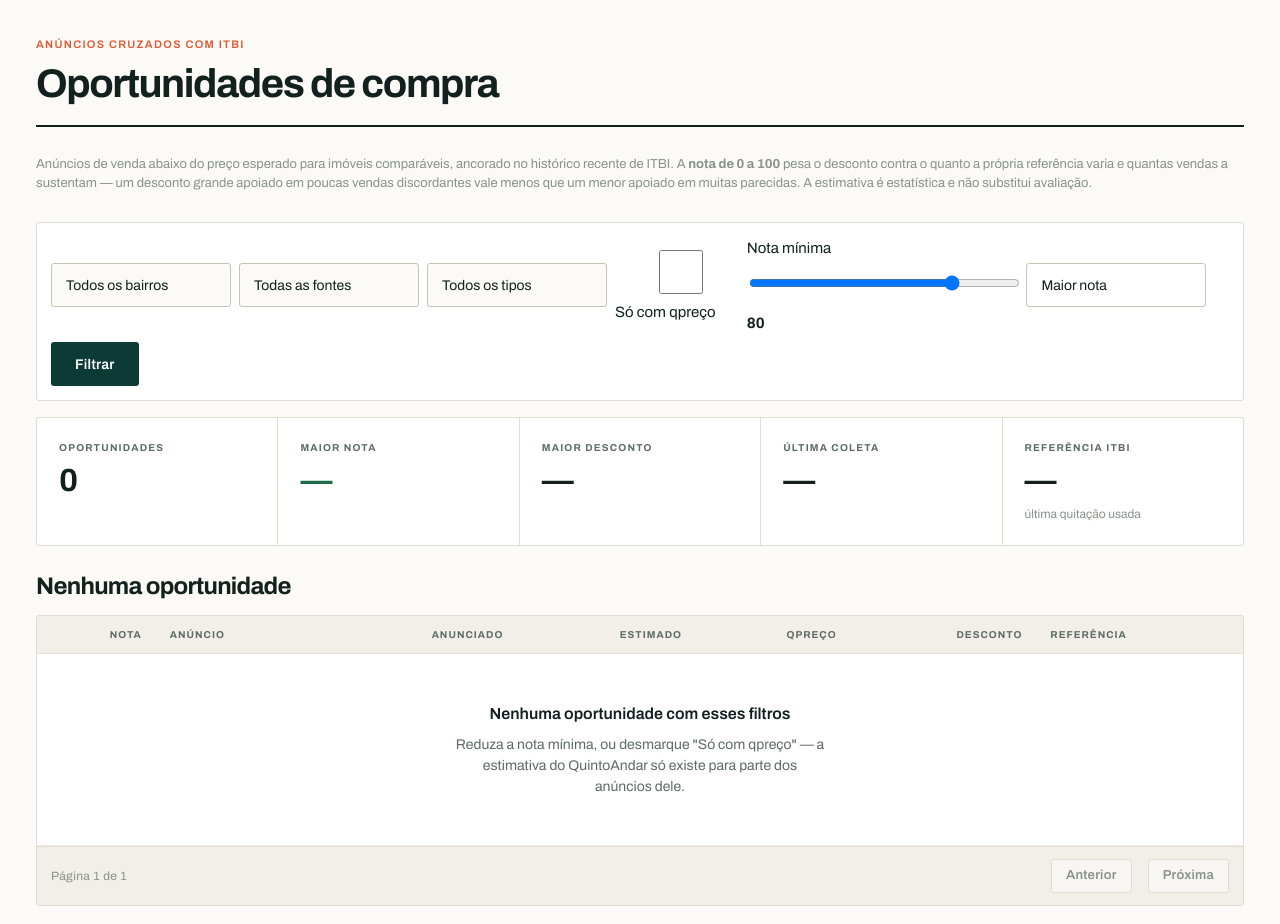
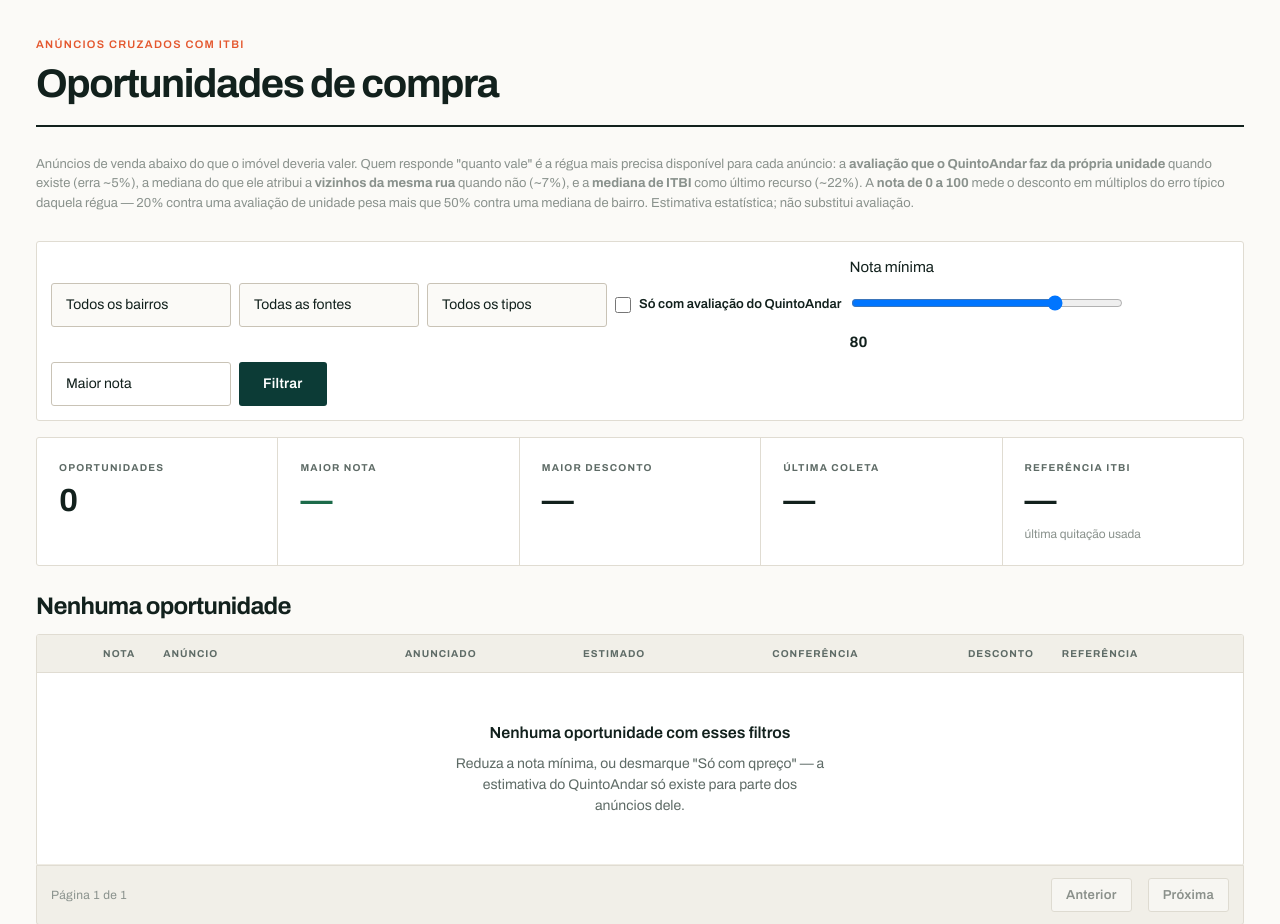
Before and after one commit to tqchagas/imovel-radar, a FastAPI app: page /oportunidades in a window 1280 px wide. Shown: the part 63-987 px from the top of the page. Run offline with FastAPI, Linux system fonts and the light colour scheme; data that the repository does not hold is empty; parts of the project's set-up code (start-up, migrations or seed data) failed here and were passed over.

Commit message:
feat: detalhe em modal e a tabela dizendo quem avaliou
O detalhe abria no fim da pagina: quem clicava na decima linha era levado para
longe da tabela e perdia o lugar. Agora e sobreposicao — a lista fica atras,
fechar devolve exatamente onde estava, e sai pelo Esc ou clicando no fundo.

A coluna de referencia mostrava o tier de ITBI mesmo quando a avaliacao veio do
QuintoAndar, e a linha se contradizia: "estimado R$ 1,98 mi · referencia:
bairro amplo, 1.228 ITBIs". Agora ela diz quem respondeu. A coluna do qpreco
virou "conferencia" e mostra a outra regua com o desconto dela, que e o que
permite ver se as duas concordam.

Tres defeitos de layout que so apareceram olhando a tela:

- a caixa "so com qpreco" herdava `width: 100%` e `min-height: 44px` de
  `.field input`, que assume campo de texto, e virava um retangulo vazio;
- os rotulos do detalhe colidiam com os valores, porque `.compare-cell` foi
  desenhada para rotulo curto ao lado do numero e os novos sao frases;
- a celula do qpreco repetia o valor que ja estava em "Vale".

O texto de abertura tambem estava descrevendo o modelo antigo, de desconto
contra dispersao de amostra.

```diff
--- a/app/static/oportunidades.html
+++ b/app/static/oportunidades.html
@@ -18,11 +18,15 @@
       <h1 class="page-title">Oportunidades de compra</h1>
     </div>
     <p class="panel-note" id="intro">
-      Anúncios de venda abaixo do preço esperado para imóveis comparáveis, ancorado
-      no histórico recente de ITBI. A <strong>nota de 0 a 100</strong> pesa o desconto
-      contra o quanto a própria referência varia e quantas vendas a sustentam — um
-      desconto grande apoiado em poucas vendas discordantes vale menos que um menor
-      apoiado em muitas parecidas. A estimativa é estatística e não substitui avaliação.
+      Anúncios de venda abaixo do que o imóvel deveria valer. Quem responde
+      "quanto vale" é a régua mais precisa disponível para cada anúncio: a
+      <strong>avaliação que o QuintoAndar faz da própria unidade</strong> quando
+      existe (erra ~5%), a mediana do que ele atribui a <strong>vizinhos da mesma
+      rua</strong> quando não (~7%), e a <strong>mediana de ITBI</strong> como
+      último recurso (~22%). A <strong>nota de 0 a 100</strong> mede o desconto em
+      múltiplos do erro típico daquela régua — 20% contra uma avaliação de unidade
+      pesa mais que 50% contra uma mediana de bairro. Estimativa estatística; não
+      substitui avaliação.
     </p>
 
     <form class="filter-bar" id="filter-form">
@@ -47,9 +51,9 @@
             <option value="CASA">Casa</option>
           </select>
         </div>
-        <label class="field" for="com_qpreco" style="flex-direction:row;align-items:center;gap:8px">
+        <label class="check" for="com_qpreco">
           <input id="com_qpreco" type="checkbox">
-          <span style="white-space:nowrap">Só com qpreço</span>
+          <span>Só com avaliação do QuintoAndar</span>
         </label>
         <label class="field" for="min_nota" style="flex-direction:row;align-items:center;gap:10px;min-width:230px">
           <span style="white-space:nowrap">Nota mínima</span>
@@ -92,7 +96,7 @@
             <th>Anúncio</th>
             <th class="numeric">Anunciado</th>
             <th class="numeric">Estimado</th>
-            <th class="numeric">qpreço</th>
+            <th class="numeric">Conferência</th>
             <th class="numeric">Desconto</th>
             <th>Referência</th>
           </tr>
@@ -107,13 +111,15 @@
       <button class="btn btn-secondary btn-sm" type="button" id="next" disabled>Próxima</button>
     </div>
 
-    <section class="panel" id="detail" hidden>
+    <div class="modal-backdrop" id="detail" hidden>
+      <section class="modal panel" role="dialog" aria-modal="true" aria-labelledby="detail-title">
         <div class="panel-head">
           <h2 class="section-title" id="detail-title">Detalhe</h2>
           <button class="btn btn-ghost btn-sm" type="button" id="detail-close">Fechar</button>
         </div>
         <div id="detail-body"></div>
       </section>
+    </div>
   </main>
 
   <script src="/static/common.js"></script>
--- a/app/static/oportunidades.js
+++ b/app/static/oportunidades.js
@@ -95,11 +95,20 @@ const listingMeta = (item) =>
 /* —— Tabela ————————————————————————————————— */
 
 function referenceCell(item) {
-  // The score already carries the trust judgment, and it reads the sample
-  // directly. Showing the old tier next to it produced rows labelled "baixa"
-  // with a score of 100, which is a contradiction, not information. What is
-  // still worth showing is the factual scope the reference came from.
+  // Quem respondeu "quanto vale". Mostrar o tier de ITBI aqui quando a
+  // avaliação veio do QuintoAndar fazia a linha se contradizer: "estimado
+  // R$ 1,98 mi · referência: bairro amplo, 1.228 ITBIs".
   const cell = el('td');
+  if (item.referencia_primaria === 'qpreco') {
+    cell.appendChild(el('div', 'cell-title', 'QuintoAndar'));
+    cell.appendChild(el('div', 'cell-sub', 'avaliou esta unidade'));
+    return cell;
+  }
+  if (item.referencia_primaria === 'qpreco_vizinho') {
+    cell.appendChild(el('div', 'cell-title', 'QuintoAndar'));
+    cell.appendChild(el('div', 'cell-sub', 'vizinhos da mesma rua'));
+    return cell;
+  }
   cell.appendChild(el('div', 'cell-title', REFERENCE_LABELS[item.tipo_referencia] || '—'));
   cell.appendChild(el('div', 'cell-sub', `${formatInteger(item.amostra_count)} ITBIs`));
   return cell;
@@ -125,20 +134,22 @@ function scoreCell(item) {
   return cell;
 }
 
-function qprecoCell(item) {
-  // Only QuintoAndar publishes an estimate, so most rows are empty here. When
-  // there is one, the discount against it is what says whether the two
-  // references agree — the score column already shows only the lower of them.
+function conferenciaCell(item) {
+  // A outra régua, para quem quiser ver se as duas concordam: o ITBI quando o
+  // QuintoAndar avaliou, e o qpreço quando foi o ITBI que respondeu.
   const cell = el('td', 'numeric');
-  if (!Number.isFinite(item.qpreco_estimado)) {
+  const porQpreco = (item.referencia_primaria || 'itbi').startsWith('qpreco');
+  const valor = porQpreco ? item.preco_estimado_itbi : item.qpreco_estimado;
+  const desconto = porQpreco ? item.desconto_itbi_pct : item.qpreco_desconto_pct;
+  if (!Number.isFinite(valor)) {
     cell.appendChild(el('span', 'cell-sub', '—'));
     return cell;
   }
-  cell.appendChild(el('div', null, formatCompactCurrency(item.qpreco_estimado)));
-  if (Number.isFinite(item.qpreco_desconto_pct)) {
-    const pct = Math.abs(item.qpreco_desconto_pct);
-    const lado = item.qpreco_desconto_pct >= 0 ? 'abaixo' : 'acima';
-    cell.appendChild(el('div', 'cell-sub', `anúncio ${discountLabel(pct)} ${lado}`));
+  cell.appendChild(el('div', null, formatCompactCurrency(valor)));
+  cell.appendChild(el('div', 'cell-sub', porQpreco ? 'por ITBI' : 'QuintoAndar'));
+  if (Number.isFinite(desconto)) {
+    const lado = desconto >= 0 ? 'abaixo' : 'acima';
+    cell.appendChild(el('div', 'cell-sub', `${discountLabel(Math.abs(desconto))} ${lado}`));
   }
   return cell;
 }
@@ -149,7 +160,7 @@ function row(item) {
   tr.appendChild(listingCell(item));
   tr.appendChild(el('td', 'numeric', formatCompactCurrency(item.preco_anunciado)));
   tr.appendChild(el('td', 'numeric', formatCompactCurrency(item.preco_estimado)));
-  tr.appendChild(qprecoCell(item));
+  tr.appendChild(conferenciaCell(item));
   const discount = el('td', 'numeric');
   const strong = el('strong', item.desconto_pct >= 0 ? 'alta' : null, discountLabel(item.desconto_pct));
   discount.appendChild(strong);
@@ -162,9 +173,9 @@ function row(item) {
 /* —— Detalhe ————————————————————————————————— */
 
 function detailLine(label, value) {
-  const line = el('div', 'compare-cell');
-  line.appendChild(el('span', 'compare-label', label));
-  line.appendChild(el('span', null, value));
+  const line = el('div', 'detail-cell');
+  line.appendChild(el('span', 'detail-label', label));
+  line.appendChild(el('span', 'detail-value', value));
   return line;
 }
 
@@ -179,9 +190,9 @@ function openDetail(item) {
   // Quem respondeu "quanto vale" muda a régua inteira: o qpreço avalia a
   // unidade e erra ~5%, a escada de ITBI vê rua e metragem e erra 22%.
   const REGUA = {
-    qpreco: 'Vale (QuintoAndar avaliou esta unidade)',
-    qpreco_vizinho: 'Vale (QuintoAndar avaliou vizinhos da mesma rua)',
-    itbi: 'Vale (mediana de ITBI)',
+    qpreco: 'Vale · QuintoAndar avaliou esta unidade',
+    qpreco_vizinho: 'Vale · QuintoAndar avaliou vizinhos da rua',
+    itbi: 'Vale · mediana de ITBI',
   };
   const porQpreco = (item.referencia_primaria || 'itbi').startsWith('qpreco');
   grid.appendChild(detailLine(
@@ -251,11 +262,12 @@ function openDetail(item) {
   if (Number.isFinite(item.qpreco_estimado)) {
     // The score column shows only the lower of the two references, so the
     // detail is where both halves have to be visible.
+    // O valor já aparece na célula "Vale"; aqui interessa como as duas réguas
+    // pontuaram o mesmo anúncio.
     grid.appendChild(
       detailLine(
-        'QuintoAndar estima',
-        `${formatCurrency(item.qpreco_estimado)} · nota ${formatInteger(item.nota_qpreco)}`
-          + ` (ITBI ${formatInteger(item.nota_itbi)})`
+        'Notas das duas réguas',
+        `QuintoAndar ${formatInteger(item.nota_qpreco)} · ITBI ${formatInteger(item.nota_itbi)}`
       )
     );
   }
@@ -318,8 +330,19 @@ function openDetail(item) {
     actions.appendChild(open);
   }
   body.appendChild(actions);
+  abrirModal(panel);
+}
+
+function abrirModal(panel) {
   panel.hidden = false;
-  panel.scrollIntoView({ behavior: 'smooth', block: 'nearest' });
+  document.body.classList.add('modal-aberto');
+  panel.scrollTop = 0;
+  $('detail-close').focus();
+}
+
+function fecharModal() {
+  $('detail').hidden = true;
+  document.body.classList.remove('modal-aberto');
 }
 
 /* —— Render ————————————————————————————————— */
@@ -448,8 +471,13 @@ async function init() {
     page += 1;
     load();
   });
-  $('detail-close').addEventListener('click', () => {
-    $('detail').hidden = true;
+  $('detail-close').addEventListener('click', fecharModal);
+  // Fechar pelo fundo e pelo Esc: num modal, clicar fora é o gesto esperado.
+  $('detail').addEventListener('click', (evento) => {
+    if (evento.target === $('detail')) fecharModal();
+  });
+  document.addEventListener('keydown', (evento) => {
+    if (evento.key === 'Escape' && !$('detail').hidden) fecharModal();
   });
   await load();
 }
--- a/app/static/styles.css
+++ b/app/static/styles.css
@@ -636,6 +636,30 @@ h3,
   padding: 9px 14px;
 }
 
+/* Caixa de marcar: `.field input` assume campo de texto (largura cheia, 44px
+   de altura), o que transformava o checkbox num retângulo vazio. */
+.check {
+  display: flex;
+  flex-direction: row;
+  align-items: center;
+  gap: 8px;
+  white-space: nowrap;
+  font-size: 13px;
+  font-weight: 600;
+  color: var(--tinta);
+  cursor: pointer;
+}
+
+.check input[type="checkbox"] {
+  width: 16px;
+  min-height: 16px;
+  height: 16px;
+  margin: 0;
+  padding: 0;
+  accent-color: var(--petroleo, #14342f);
+  cursor: pointer;
+}
+
 .select-wrap {
   position: relative;
   display: flex;
```
Also changed, not shown: other parts of app/static/styles.css (+63 -0 lines). Lines whose indentation alone changed are shown as unchanged.
